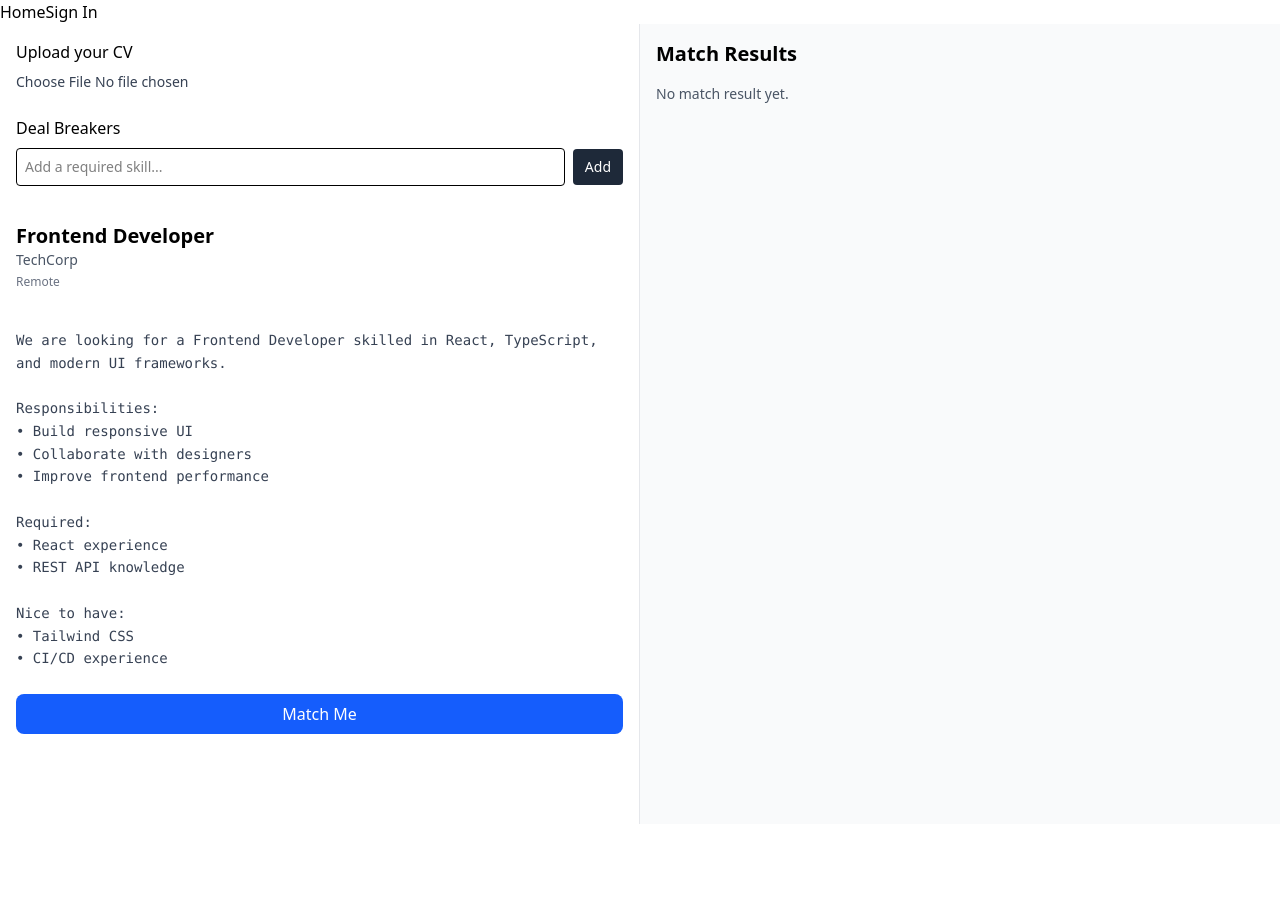
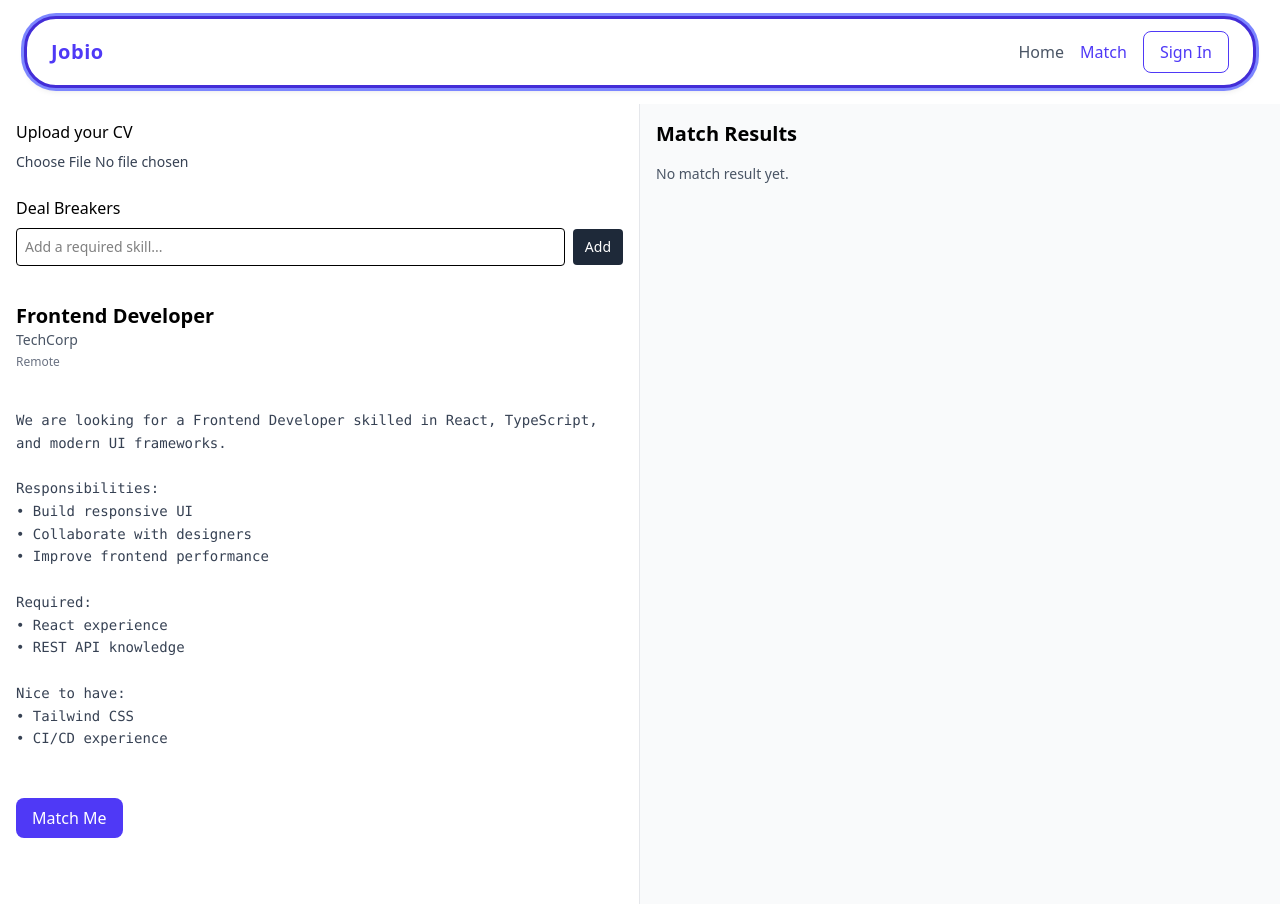
Before and after one commit to fac-32/Jobio-front, a React (Vite) app: page /match in a window 1280 px wide. Before the commit the page ends 824 px from the top, so only its background shows below. Built offline with nearby package versions, Linux system fonts and the light colour scheme.

Commit message:
feat: create NavBar, create generic button indigo

```diff
--- a/src/App.tsx
+++ b/src/App.tsx
@@ -1,6 +1,7 @@
 // this works as an equivalent to laoyout
 import { Suspense, lazy } from 'react';
-import { Routes, Route, Link } from 'react-router-dom';
+import { Routes, Route } from 'react-router-dom';
+import MainLayout from './layout/MainLayout';
 
 // this is lazy import,
 // it lets you defer loading component's code until it is rendered for the first time
@@ -16,17 +17,13 @@ const SignIn = lazy(() => import('./pages/Signin'));
 export default function App() {
     return (
         <>
-            {/* The <nav> element will exist on every page, since we are only sqapping the Routes below */}
-            <nav>
-                <Link to="/home">Home</Link>
-                <Link to="/sign-in">Sign In</Link>
-            </nav>
-
             <Suspense fallback={<p>Loading…</p>}>
                 <Routes>
-                    <Route path="/home" element={<Home />} />
-                    <Route path="/match" element={<MatchPage />} />
-                    <Route path="/sign-in" element={<SignIn />} />
+                    <Route element={<MainLayout />}>
+                        <Route path="/" element={<Home />} />
+                        <Route path="/match" element={<MatchPage />} />
+                        <Route path="/sign-in" element={<SignIn />} />
+                    </Route>
                 </Routes>
             </Suspense>
         </>
--- /dev/null
+++ b/src/components/Navbar.tsx
@@ -0,0 +1,51 @@
+import { NavLink } from 'react-router-dom';
+import { Button } from './ui/Button';
+
+export default function Navbar() {
+    return (
+        <header
+            className="
+  bg-white shadow-md rounded-4xl mx-6 my-4
+  border-[3px] border-indigo-700
+  ring-[3px] ring-indigo-400
+"
+        >
+            <div className="container mx-auto px-6 py-3 flex justify-between items-center">
+                <NavLink
+                    to="/"
+                    className="text-xl font-bold text-indigo-600 tracking-wide"
+                >
+                    Jobio
+                </NavLink>
+
+                <nav className="flex items-center space-x-4">
+                    <NavLink
+                        to="/"
+                        className={({ isActive }) =>
+                            isActive
+                                ? 'text-indigo-600 font-medium'
+                                : 'text-gray-600 hover:text-indigo-600'
+                        }
+                    >
+                        Home
+                    </NavLink>
+
+                    <NavLink
+                        to="/match"
+                        className={({ isActive }) =>
+                            isActive
+                                ? 'text-indigo-600 font-medium'
+                                : 'text-gray-600 hover:text-indigo-600'
+                        }
+                    >
+                        Match
+                    </NavLink>
+
+                    <NavLink to="/sign-in">
+                        <Button variant="outline">Sign In</Button>
+                    </NavLink>
+                </nav>
+            </div>
+        </header>
+    );
+}
--- /dev/null
+++ b/src/components/ui/Button.tsx
@@ -0,0 +1,31 @@
+import React from 'react';
+
+interface ButtonProps extends React.ButtonHTMLAttributes<HTMLButtonElement> {
+    variant?: 'primary' | 'outline' | 'ghost';
+}
+
+export function Button({
+    variant = 'primary',
+    className = '',
+    ...props
+}: ButtonProps) {
+    const base =
+        'inline-flex items-center justify-center rounded-lg font-medium transition px-4 py-2 cursor-pointer';
+
+    const variants = {
+        primary: 'bg-indigo-600 text-white hover:bg-indigo-700',
+
+        // Outline style EXACTLY as you wanted + pointer included already
+        outline:
+            'border border-indigo-600 text-indigo-600 hover:bg-indigo-600 hover:text-white',
+
+        ghost: 'text-gray-700 hover:text-indigo-600',
+    };
+
+    return (
+        <button
+            className={`${base} ${variants[variant]} ${className}`}
+            {...props}
+        />
+    );
+}
--- /dev/null
+++ b/src/layout/MainLayout.tsx
@@ -0,0 +1,13 @@
+import { Outlet } from 'react-router-dom';
+import Navbar from '../components/Navbar';
+
+export default function MainLayout() {
+    return (
+        <div className="min-h-screen flex flex-col">
+            <Navbar />
+            <main className="flex-1">
+                <Outlet />
+            </main>
+        </div>
+    );
+}
--- a/src/pages/MatchPage/JobAdPanel.tsx
+++ b/src/pages/MatchPage/JobAdPanel.tsx
@@ -1,4 +1,5 @@
 import { useState } from 'react';
+import { Button } from '../../components/ui/Button';
 
 interface JobAd {
     title: string;
@@ -119,9 +120,9 @@ export default function JobAdPanel({ jobAd }: { jobAd: JobAd }) {
                 </pre>
             </div>
 
-            <button className="px-4 py-2 rounded-lg bg-blue-600 text-white hover:bg-blue-700 transition w-full">
+            <Button variant="primary" className="mt-6">
                 Match Me
-            </button>
+            </Button>
         </div>
     );
 }
```
Also changed, not shown: 1 other file (tests, documents, lock files or other folders).
